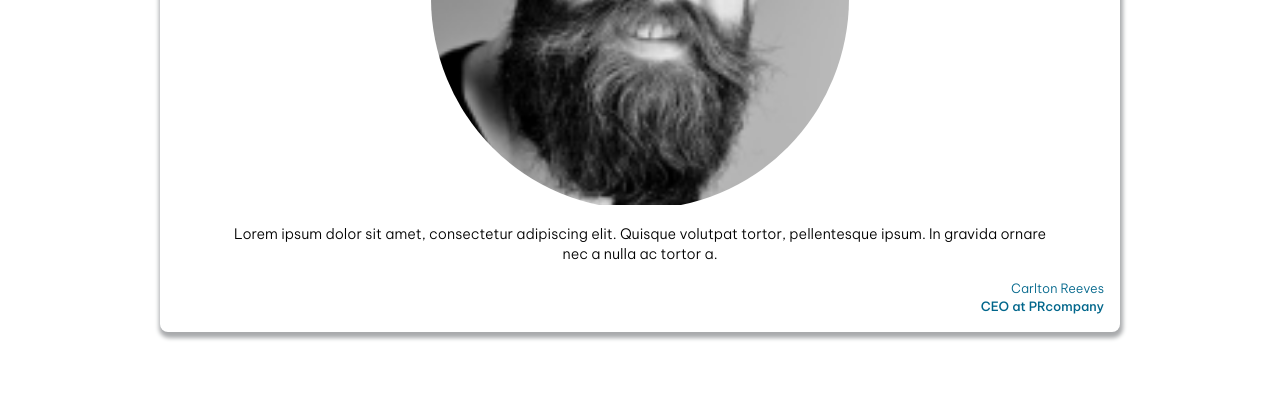
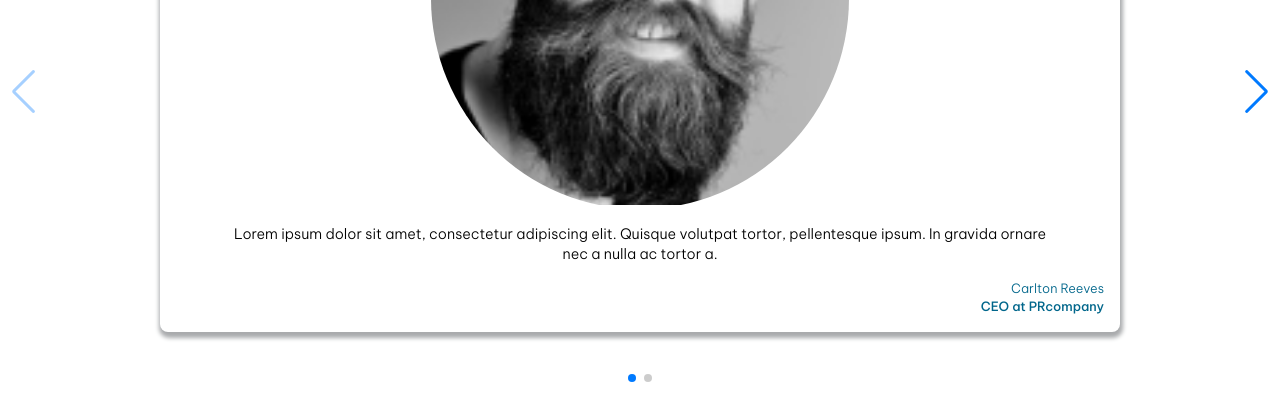
Before and after one commit to JonMenez/landing-page-giDev, a React app: page / in a window 1280 px wide. Shown: the part 2434-2854 px from the top of the page. Built offline with nearby package versions, Linux system fonts and the light colour scheme.

Commit message:
[ADD] Swiper syntax

```diff
--- a/src/containers/Feedback.jsx
+++ b/src/containers/Feedback.jsx
@@ -1,12 +1,28 @@
 import * as React from 'react'
 import '@styles/feedback.scss'
 import FeedCard from '../components/FeedCard'
+import { Swiper, SwiperSlide } from 'swiper/react';
+import { Pagination, Navigation} from 'swiper';
+import 'swiper/scss';
+import 'swiper/scss/pagination';
+import 'swiper/scss/navigation';
 
 const Feedback = () => {
     return (
         <section className='feedback'>
            <h2 className='feedback__title'>What my clients are saying about me</h2>
-           <FeedCard/>
+        <Swiper
+         modules={[ Pagination, Navigation]}
+         spaceBetween={50}
+         slidesPerView={1}
+         tag="div"
+         navigation
+         pagination={{ clickable: true }}
+           >
+            <SwiperSlide><FeedCard/></SwiperSlide>
+            <SwiperSlide><FeedCard/></SwiperSlide>
+        </Swiper>
+
         </section>
     )
 }
```
